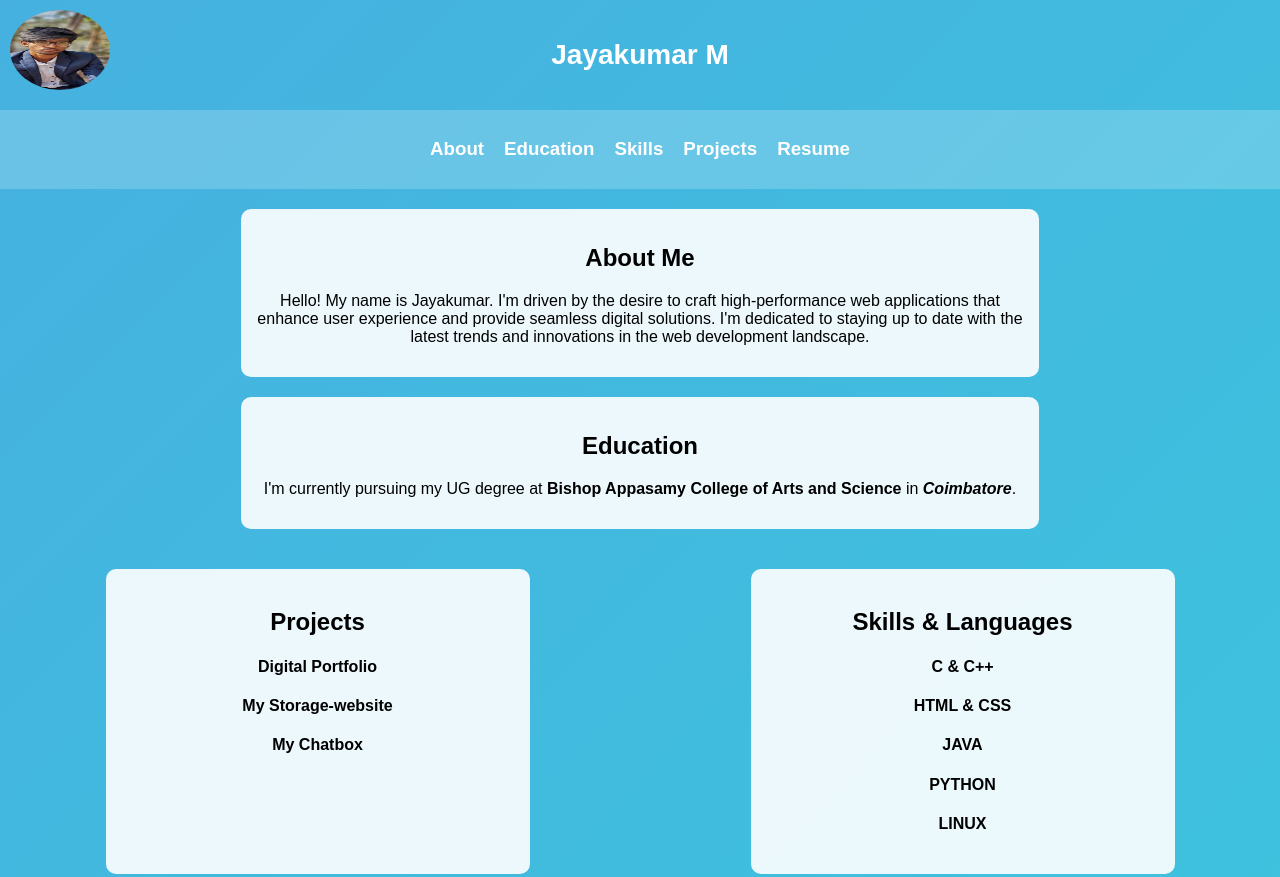
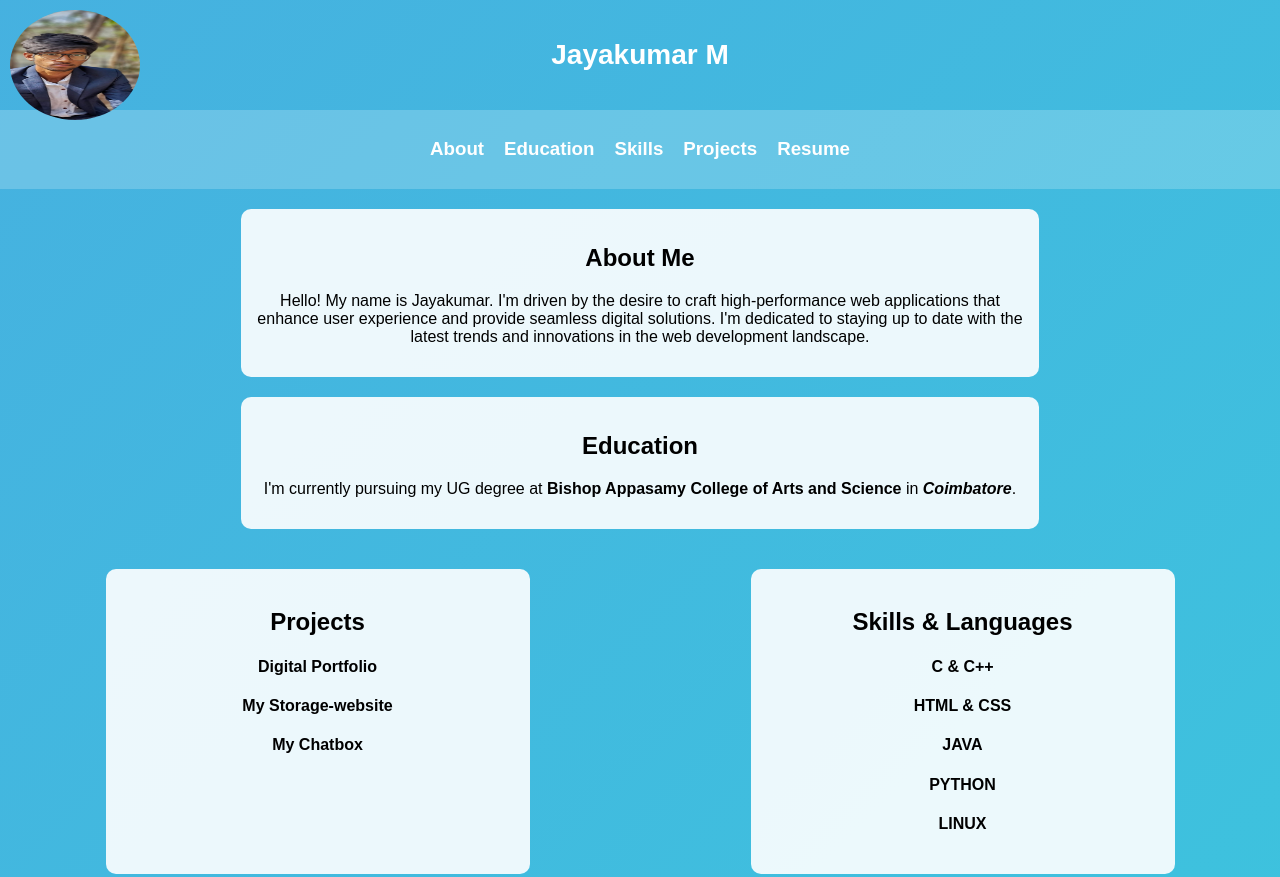
Before and after one commit to Jayakumar0725/Jayakumar, a plain HTML site: page index.html in a window 1280 px wide. Shown: the top 877 px of the page. Drawn offline with Linux system fonts and the light colour scheme.

Commit message:
background_4.css

```diff
--- a/background_4.css
+++ b/background_4.css
@@ -31,8 +31,8 @@ header {
 
 /* Profile Image - Positioned to the Top Left */
 .profile-pic {
-    width: 100px;
-    height: 80px;
+    width: 130px;
+    height: 110px;
     border-radius: 55%;
     position: absolute;
     top: 10px;
```
